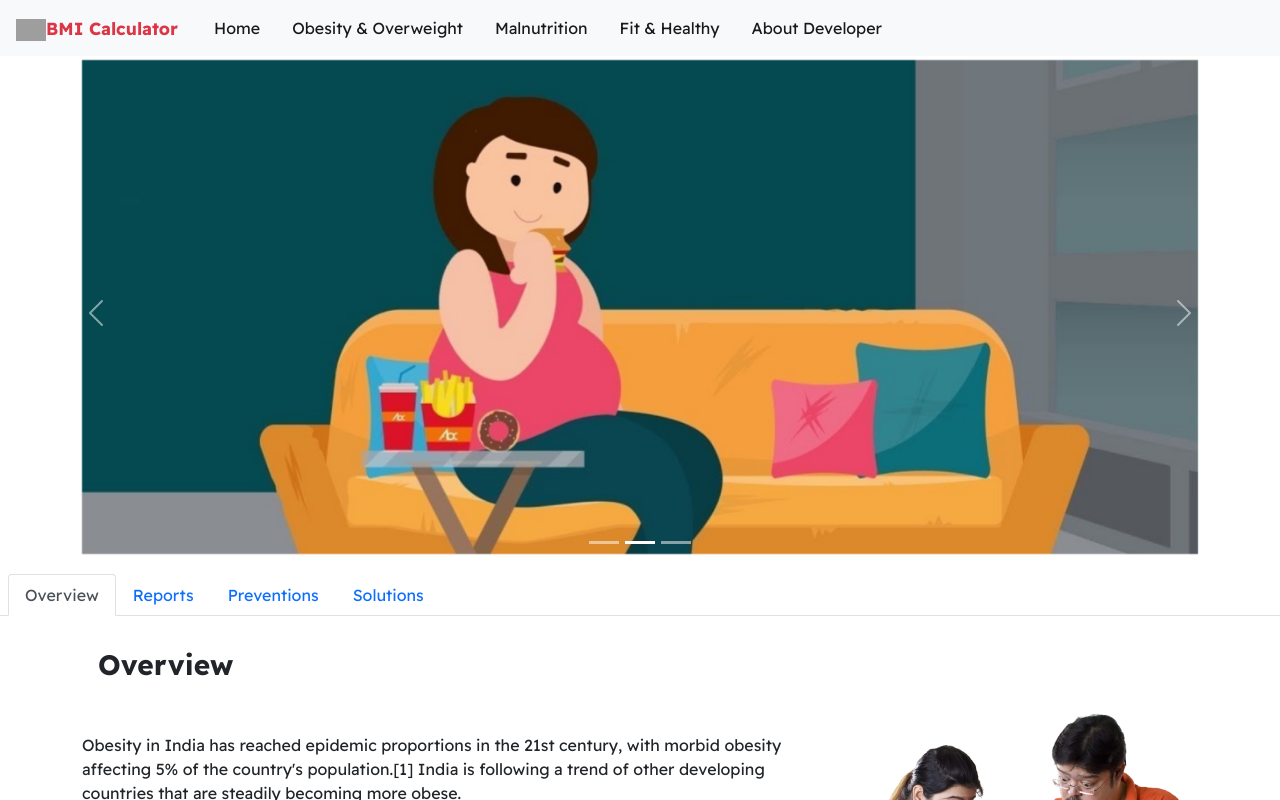
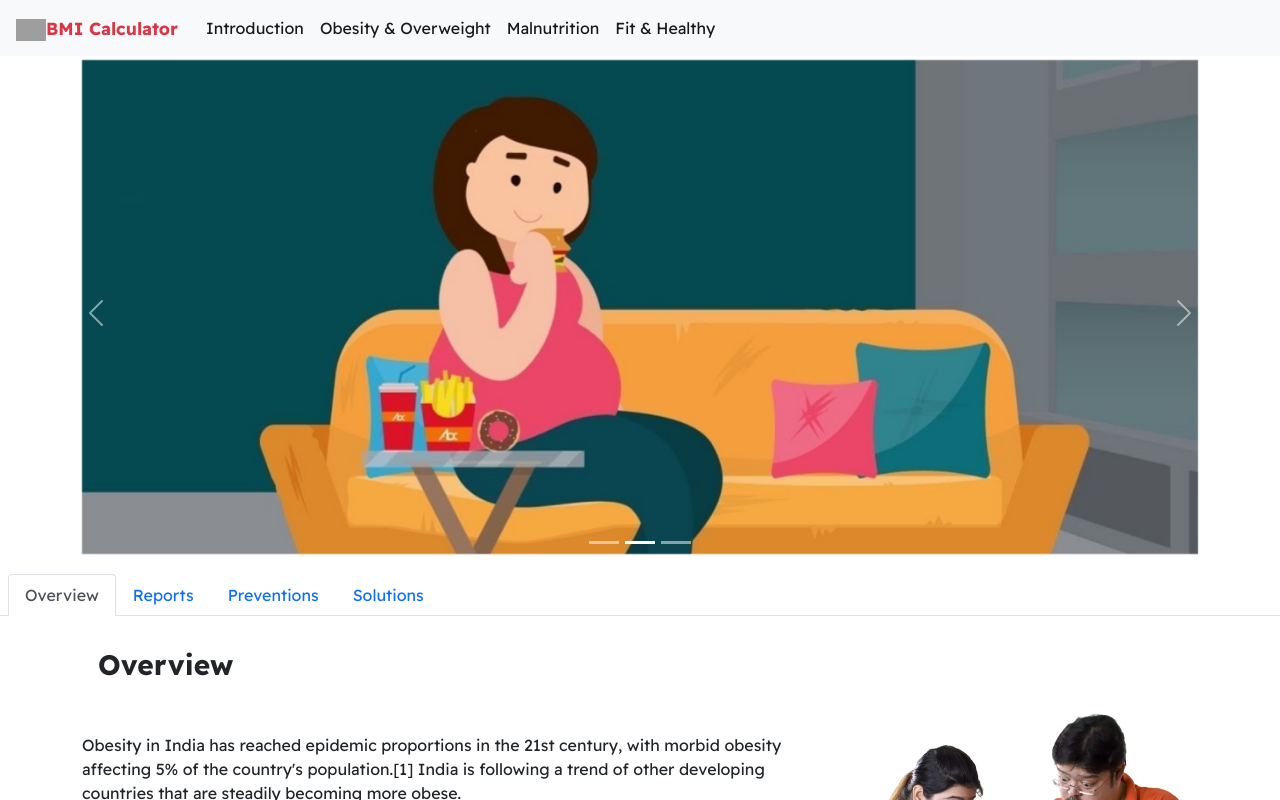
Before and after one commit to yogesh-06/BMICalculator, a React (Create React App) app: page /Overweight in a window 1280 px wide. Shown: the top 800 px of the page. Built offline with nearby package versions, Linux system fonts and the light colour scheme; grey boxes are pictures that could not be loaded.

Commit message:
Revert "ui changes"
This reverts commit 35aba1028ae447077eaa0106b24f0c14ace4b779.

```diff
--- a/src/Advice/Overweight/Overweight.js
+++ b/src/Advice/Overweight/Overweight.js
@@ -115,7 +115,7 @@ const Overweight = () => {
       </div> */}
       <nav
         className="py-1"
-        style={{ position: "sticky", top: "60px", backgroundColor: "white" }}
+        style={{ position: "sticky", top: "56px", backgroundColor: "white" }}
       >
         <div className="nav nav-tabs ps-2" id="nav-tab" role="tablist">
           <button
--- a/src/Components/Home.js
+++ b/src/Components/Home.js
@@ -5,7 +5,9 @@ import CalculateBMI from "./CalculateBMI";
 import InfoModal from "./InfoModal";
 import { ToastContainer, toast } from "react-toastify";
 import "react-toastify/dist/ReactToastify.css";
-import Introduction from "./Introduction";
+
+// import Introduction from "./Introduction";
+// import Introduction from "./Introduction";
 const Home = () => {
   const [heightUnit, setHeightUnit] = useState("FeetAndInches");
   const [weightUnit, setWeightUnit] = useState();
@@ -117,9 +119,7 @@ const Home = () => {
             advice={advice}
             button={button}
           />
-        ) : (
-          ""
-        )}
+        ) : ''}
 
         <CalculateBMI
           setHeightUnit={setHeightUnit}
@@ -145,8 +145,9 @@ const Home = () => {
         />
         <ToastContainer />
       </div>
-
-      <Introduction />
+      {/* <div id="Introduction">
+        <Introduction />
+      </div> */}
     </>
   );
 };
--- a/src/Components/Navbar.js
+++ b/src/Components/Navbar.js
@@ -1,9 +1,13 @@
 import React from "react";
 import { Link } from "react-router-dom";
+// import Logo from "../Images/Logo.png";
 const Navbar = () => {
   return (
     <>
-      <nav className="navbar navbar-expand-lg navbar-light sticky-top bg-light py-0">
+      <nav
+        className="navbar navbar-expand-lg navbar-light sticky-top bg-light"
+        // style={{ backgroundColor: "#255, 97, 97" }}
+      >
         <div className="container-fluid">
           <Link
             to="/BMICalculator"
@@ -19,6 +23,51 @@ const Navbar = () => {
             />
             <small className="fw-bold">BMI Calculator</small>
           </Link>
+          <div className="collapse navbar-collapse" id="navbarSupportedContent">
+            <ul className="navbar-nav me-auto mb-2 mb-lg-0">
+              <li className="nav-item">
+                <Link
+                  to="/Introduction"
+                  className="nav-link active"
+                  aria-current="page"
+                  href="/"
+                >
+                  Introduction
+                </Link>
+              </li>
+
+              <li className="nav-item">
+                <Link
+                  to="/Overweight"
+                  className="nav-link active"
+                  aria-current="page"
+                  href="/"
+                >
+                  Obesity & Overweight
+                </Link>
+              </li>
+              <li className="nav-item">
+                <Link
+                  to="/Underweight"
+                  className="nav-link active"
+                  aria-current="page"
+                  href="/"
+                >
+                  Malnutrition
+                </Link>
+              </li>
+              <li className="nav-item">
+                <Link
+                  to="/Normalweight"
+                  className="nav-link active"
+                  aria-current="page"
+                  href="/"
+                >
+                  Fit & Healthy
+                </Link>
+              </li>
+            </ul>
+          </div>
           <button
             className="navbar-toggler"
             type="button"
@@ -30,61 +79,6 @@ const Navbar = () => {
           >
             <span className="navbar-toggler-icon"></span>
           </button>
-          <div className="collapse navbar-collapse" id="navbarSupportedContent">
-            <ul className="navbar-nav me-auto mb-2 mb-lg-0">
-              <li className="nav-item p-2 navhover">
-                <Link
-                  to="/BMICalculator"
-                  className="nav-link active"
-                  aria-current="page"
-                  href="/"
-                >
-                  Home
-                </Link>
-              </li>
-
-              <li className="nav-item p-2 navhover">
-                <Link
-                  to="/Overweight"
-                  className="nav-link active"
-                  aria-current="page"
-                  href="/"
-                >
-                  Obesity & Overweight
-                </Link>
-              </li>
-              <li className="nav-item p-2 navhover">
-                <Link
-                  to="/Underweight"
-                  className="nav-link active"
-                  aria-current="page"
-                  href="/"
-                >
-                  Malnutrition
-                </Link>
-              </li>
-              <li className="nav-item p-2 navhover">
-                <Link
-                  to="/Normalweight"
-                  className="nav-link active"
-                  aria-current="page"
-                  href="/"
-                >
-                  Fit & Healthy
-                </Link>
-              </li>
-              <li className="nav-item p-2 navhover">
-                <Link
-                  to="/Contact"
-                  className="nav-link active"
-                  aria-current="page"
-                  href="/"
-                >
-                  About Developer
-                </Link>
-              </li>
-            </ul>
-          </div>
         </div>
       </nav>
     </>
--- a/src/index.css
+++ b/src/index.css
@@ -50,10 +50,6 @@
   color: black;
   cursor: pointer;
 }
-.navhover:hover {
-  border-bottom: solid 2px red;
-  background-color: rgb(240, 240, 240);
-}
 
 .healthRisks::before {
   content: "\2022";
@@ -64,25 +60,13 @@
   margin-left: -1em;
 }
 .scroll {
-  overflow-y: auto;
-  overflow-x: hidden;
+  overflow-y: "auto";
+  overflow-x: "hidden";
   max-height: "600px";
 }
 .ObesityReasons {
   width: 500px;
   height: 500px;
-}
-.instaHover:hover {
-  color: rgb(145, 72, 142);
-}
-.fbHover:hover {
-  color: #4267b2;
-}
-.twitterHover:hover {
-  color: #00acee;
-}
-.youtubeHover:hover {
-  color: red;
 }
 
 @media screen and (max-width: 768px) {
@@ -112,7 +96,7 @@
   }
 }
 
-body {
-  font-family: "Montserrat", sans-serif;
-  font-family: "Readex Pro", sans-serif;
+body{
+font-family: 'Montserrat', sans-serif;
+font-family: 'Readex Pro', sans-serif;
 }
```
